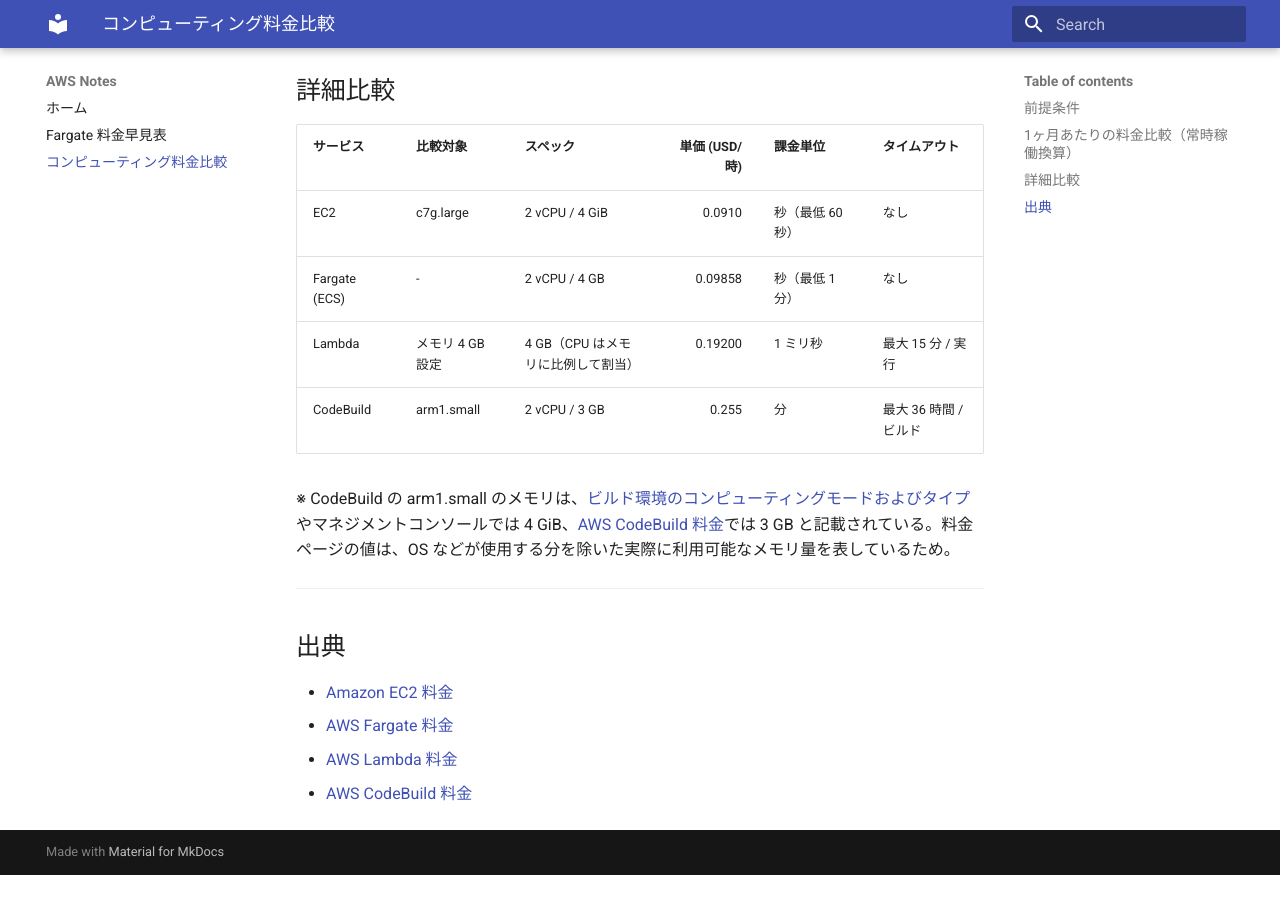
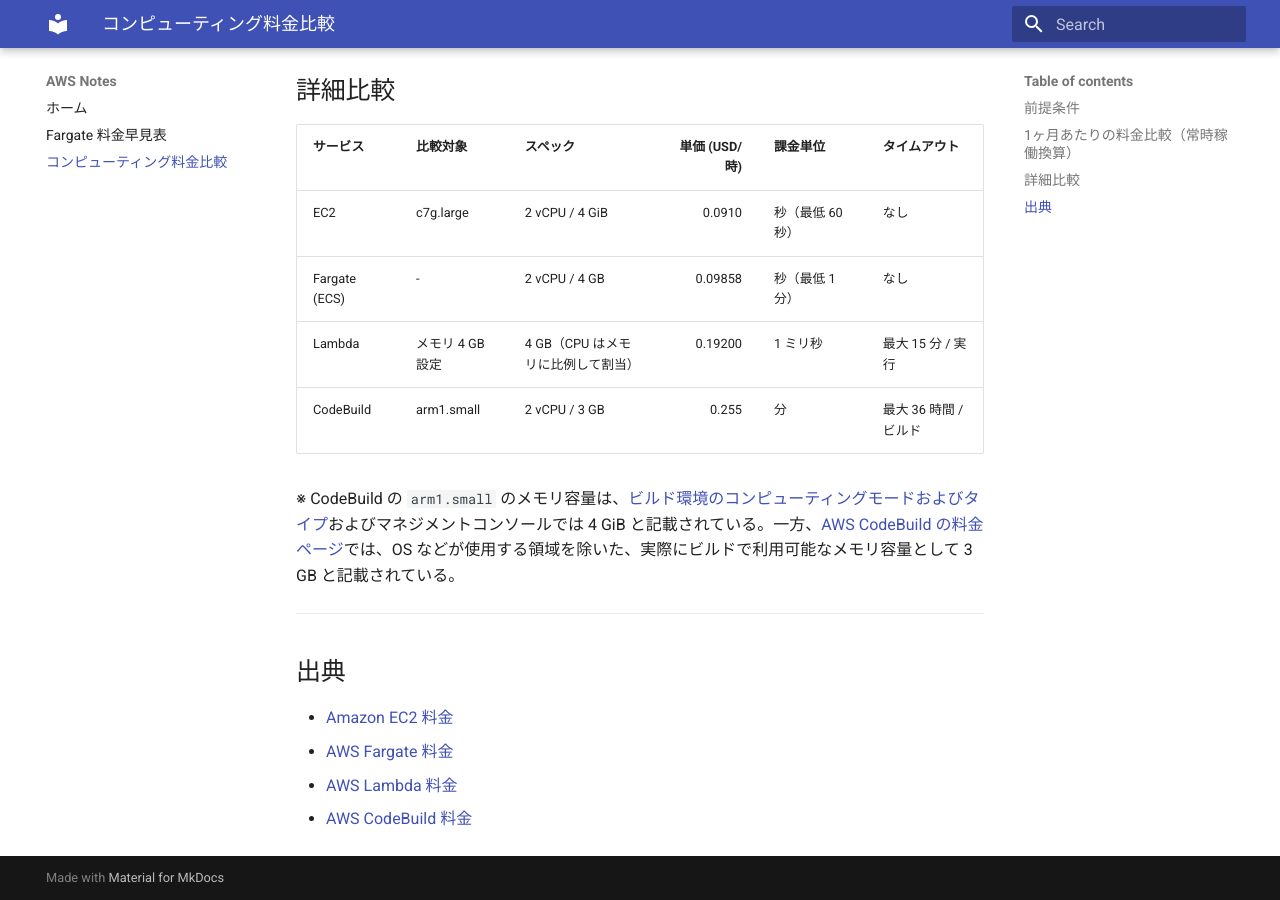
Before and after one commit to hiro1202/aws-notes, an MkDocs documentation site: the page built from docs/compute.md, in a window 1280 px wide and 900 px high, scrolled down 1030 px. Built offline with MkDocs 1.6.1 and Material for MkDocs 9.7.7, drawn with Linux system fonts in a browser that asks for light colours; before the commit the page ends 1905 px from its top, so only the background shows below that.

Commit message:
Refine arm1.small memory note wording
Co-Authored-By: Claude Fable 5 <noreply@anthropic.com>

```diff
--- a/docs/compute.md
+++ b/docs/compute.md
@@ -39,7 +39,7 @@
 | Lambda | メモリ 4 GB 設定 | 4 GB（CPU はメモリに比例して割当） | 0.19200 | 1 ミリ秒 | 最大 15 分 / 実行 |
 | CodeBuild | arm1.small | 2 vCPU / 3 GB | 0.255 | 分 | 最大 36 時間 / ビルド |
 
-※ CodeBuild の arm1.small のメモリは、[ビルド環境のコンピューティングモードおよびタイプ](https://docs.aws.amazon.com/ja_jp/codebuild/latest/userguide/build-env-ref-compute-types.html)やマネジメントコンソールでは 4 GiB、[AWS CodeBuild 料金](https://aws.amazon.com/codebuild/pricing/)では 3 GB と記載されている。料金ページの値は、OS などが使用する分を除いた実際に利用可能なメモリ量を表しているため。
+※ CodeBuild の `arm1.small` のメモリ容量は、[ビルド環境のコンピューティングモードおよびタイプ](https://docs.aws.amazon.com/ja_jp/codebuild/latest/userguide/build-env-ref-compute-types.html)およびマネジメントコンソールでは 4 GiB と記載されている。一方、[AWS CodeBuild の料金ページ](https://aws.amazon.com/codebuild/pricing/)では、OS などが使用する領域を除いた、実際にビルドで利用可能なメモリ容量として 3 GB と記載されている。
 
 ---
 
```
